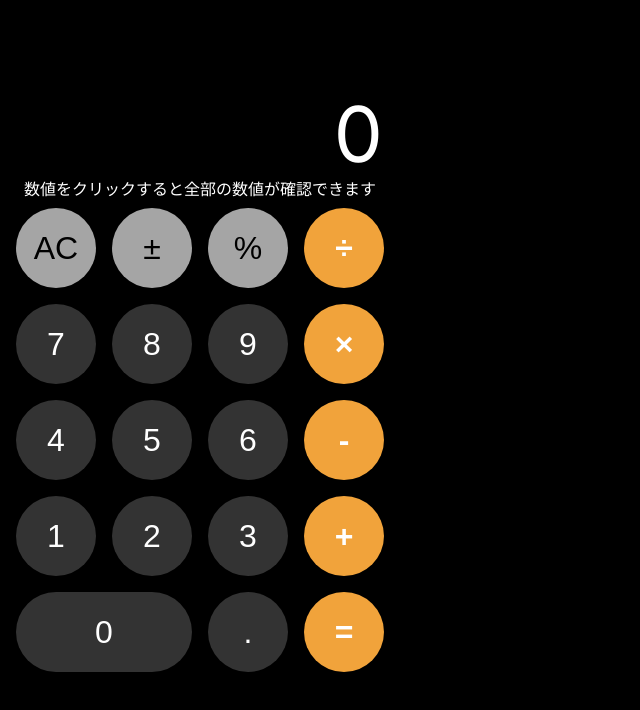
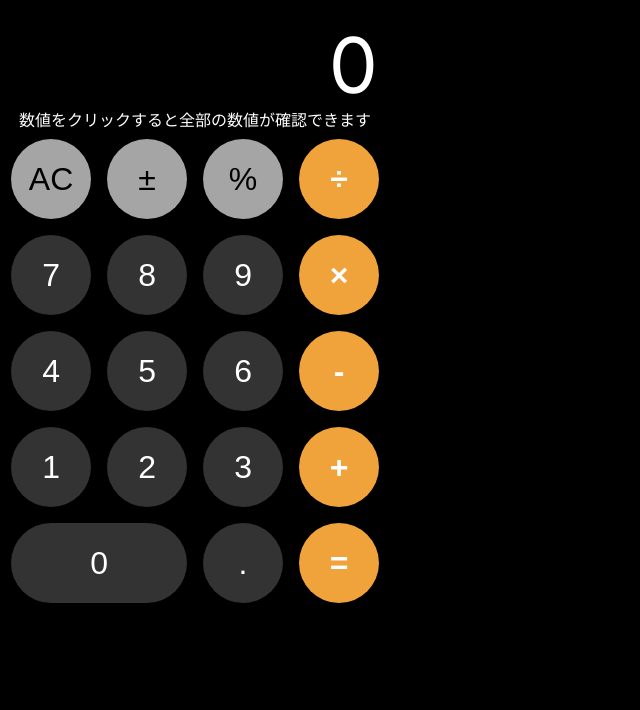
Before and after one commit to zomsa1228/Calc_web, a plain HTML site: page index.html in a window 1280 px wide. Shown: the whole page, without its empty margins (0-640 px from the left). Drawn offline with Linux system fonts and the light colour scheme.

Commit message:
update 3

```diff
--- a/CSS/style.css
+++ b/CSS/style.css
@@ -233,11 +233,14 @@ div{
 } */
 
 .container {
+    display: flex;
+    flex-direction: column;
+    min-height: 100vh;
     margin: 0;
     background-color: black;
     width: 100%;
     height: 100%;
-    padding: 5rem 1rem 2rem;
+    padding: 3%;
     display: grid;
     grid-template-columns: 5rem 5rem 5rem 5rem;
     grid-template-rows: 5em 1rem 5rem 5rem 5rem 5rem 5rem;
```
